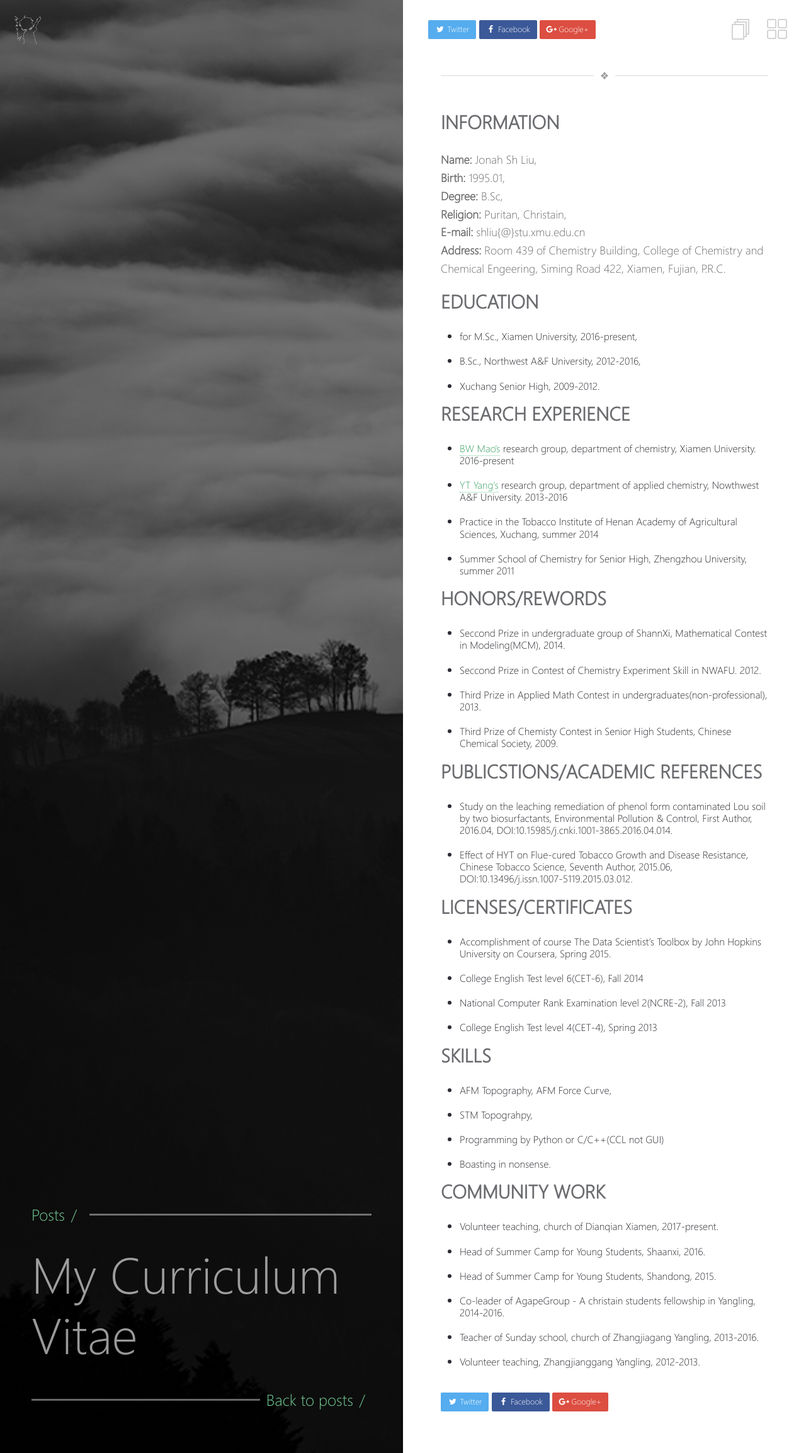
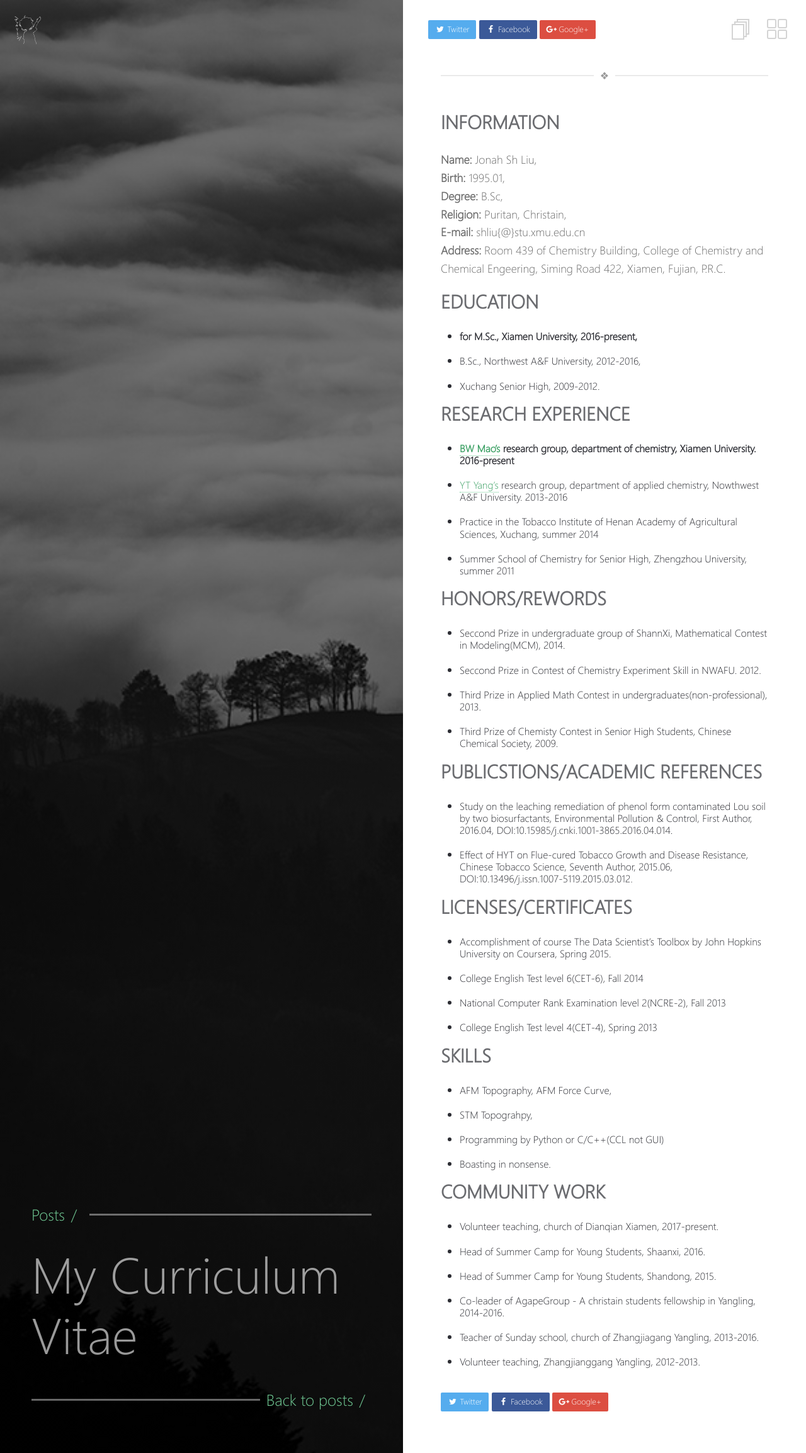
Before and after one commit to shuayliu/shuayliu.github.io, a Jekyll site: the page built from _pages/Curriculum_Vitae.md, in a window 1280 px wide. Shown: the whole page at 63% size. Built offline with Jekyll 4.4.1, drawn with Linux system fonts in a browser that asks for light colours.

```diff
--- a/_pages/Curriculum_Vitae.md
+++ b/_pages/Curriculum_Vitae.md
@@ -14,13 +14,13 @@ permalink: /cv.html
 **Address:** Room 439 of Chemistry Building, College of Chemistry and Chemical Engeering, Siming Road 422, Xiamen, Fujian, P.R.C.
 
 ## EDUCATION
-- for M.Sc., Xiamen University, 2016-present,
+- **for M.Sc., Xiamen University, 2016-present,**
 - B.Sc., Northwest A&F University, 2012-2016,
 - Xuchang Senior High, 2009-2012.
 
 
 ## RESEARCH EXPERIENCE
-- [BW Mao's](http://stm.xmu.edu.cn) research group, department of chemistry, Xiamen University.   2016-present
+- **[BW Mao's](http://stm.xmu.edu.cn) research group, department of chemistry, Xiamen University.   2016-present**
 - [YT Yang's](https://hxyyxy.nwafu.edu.cn/szdw/21747.htm) research group, department of applied chemistry, *Nowthwest A&F University*. 2013-2016
 - Practice in the *Tobacco Institute of Henan Academy of Agricultural Sciences*, Xuchang, summer 2014
 - Summer School of Chemistry for Senior High, *Zhengzhou University*, summer 2011
```
